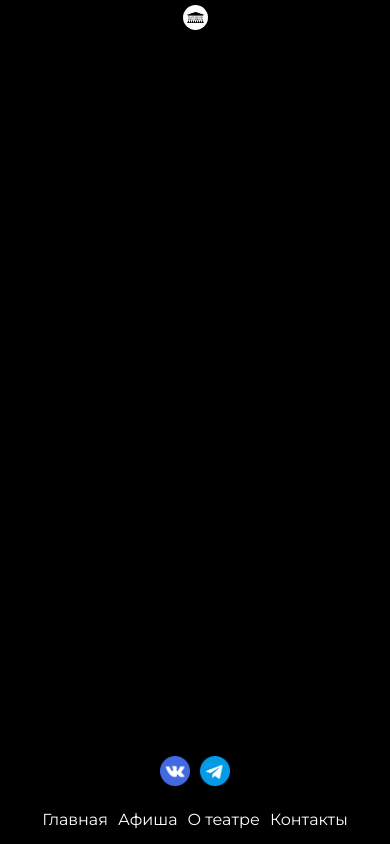
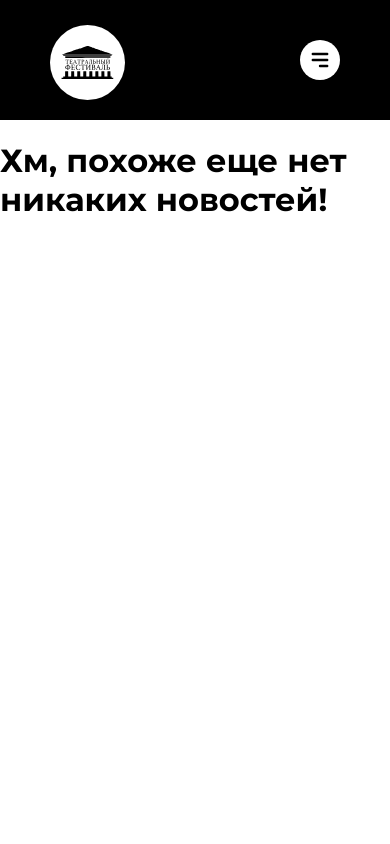
Before and after one commit to KUKU-Aeon/TheaterFest, a React (Create React App) app: page / in a window 390 px wide. Shown: the top 844 px of the page. Built offline with nearby package versions, Linux system fonts and the light colour scheme; no server answers; the database is empty.

Commit message:
uploaded v1.0

```diff
--- a/src/Header.js
+++ b/src/Header.js
@@ -1,13 +1,89 @@
 import React from 'react';
 import {Link} from "react-router-dom";
 import Logo from './logo.svg'
+import {useState} from "react";
+
+let header = document.querySelector('header');
+let prevScroll = window.pageYOffset;
+let scroll = window.pageYOffset;
+let hidden = false;
+
+let scrolledDown = 0;
+
+function onScroll()
+{
+        if (!header) {
+            return;
+        }
+
+        scroll = window.pageYOffset;
+
+        if ((header) && !hidden) {
+            header.classList.remove('hidden');
+        }
+        if ((scroll - prevScroll > 0) && !hidden)
+        {
+            header.classList.add('hidden');
+            hidden = true;
+            prevScroll = scroll;
+            scrolledDown = 0;
+        } else {
+            if (hidden && (scroll - prevScroll < 0))
+                scrolledDown += scroll - prevScroll;
+            else
+                scrolledDown = 0;
+            console.log((scrolledDown < -50) && hidden)
+            if ((scrolledDown < -50) && hidden) {
+                console.log('remove-2')
+                header.classList.remove('hidden');
+                hidden = false;
+                prevScroll = scroll
+            }
+        }
+
+        if (hidden && window.pageYOffset === 0) {
+            header.classList.remove('hidden');
+            hidden = false;
+            prevScroll = scroll
+        }
+
+        prevScroll = scroll
+}
+
+const overflowHTML = (rule) => {
+  if (rule)
+      document.getElementsByTagName('html')[0].style.overflow ="hidden";
+  else
+      document.getElementsByTagName('html')[0].style.overflow ="";
+}
+
 
 function Header() {
+    const [isNavExpanded, setIsNavExpanded] = useState(false)
+    window.addEventListener('scroll', onScroll);
     return (
         <header>
-            <img src={Logo} alt=""/>
-            b
-            <nav>
+            <div> <img src={Logo} alt=""/> <button className="hamburger" onClick={() => {
+                setIsNavExpanded(!isNavExpanded);
+                overflowHTML(!isNavExpanded)
+            }}>
+                <svg
+                    xmlns="http://www.w3.org/2000/svg"
+                    className="h-5 w-5"
+                    viewBox="0 0 20 20"
+                    fill="black"
+                >
+                    <path
+                        fillRule="evenodd"
+                        d="M3 5a1 1 0 011-1h12a1 1 0 110 2H4a1 1 0 01-1-1zM3 10a1 1 0 011-1h12a1 1 0 110 2H4a1 1 0 01-1-1zM9 15a1 1 0 011-1h6a1 1 0 110 2h-6a1 1 0 01-1-1z"
+                        clipRule="evenodd"
+                    />
+                </svg>
+            </button></div>
+            <nav className={isNavExpanded ? "active" : ""} onClick={() => {
+                setIsNavExpanded(!isNavExpanded);
+                overflowHTML(!isNavExpanded)
+            }}>
                 <Link to="/">Главная</Link>
                 <Link to="/billboard">Афиша</Link>
                 <Link to="/about">О театре</Link>
--- a/src/index.css
+++ b/src/index.css
@@ -14,6 +14,10 @@ code {
 }
 
 
+.hidden {
+  transform: translateY(-150px);
+}
+
 @media (min-width: 430px)
 {
   #root
@@ -28,6 +32,7 @@ code {
   {
     flex: 1 0 auto;
     min-height: calc(100vh - 80px);
+    margin-top: 120px;
   }
 
   footer {
@@ -36,7 +41,6 @@ code {
     margin-top: 20px;
     width: 100%;
   }
-
 
   header, footer
   {
@@ -47,6 +51,13 @@ code {
     list-style: none;
     background-color: #000000;
     padding: 20px 0;
+  }
+
+  header
+  {
+    position: fixed;
+    width: 100%;
+    transition: transform 1s ease;
   }
 
   header nav a, footer nav a
@@ -76,6 +87,11 @@ code {
     margin-left: 25px;
     width: 75%;
   }
+
+  .hamburger
+  {
+    display: none;
+  }
 }
 
 @media (max-width:430px)
@@ -86,12 +102,14 @@ code {
     flex-direction: column;
     height: 100%;
     font-family: "Montserrat", sans-serif;
+    overflow: hidden;
   }
 
   main
   {
     flex: 1 0 auto;
     min-height: calc(100vh - 80px);
+    margin-top: 120px;
   }
 
   footer {
@@ -99,6 +117,7 @@ code {
     bottom: 0;
     margin-top: 20px;
     width: 100%;
+    border-top: 1px solid #a4b0be;
   }
 
   footer nav
@@ -111,14 +130,20 @@ code {
   {
     display: flex;
     flex-direction: column;
-    justify-content: space-around;
     align-items: center;
     list-style: none;
     background-color: #000000;
     padding: 5px 0;
   }
 
-  header nav a, footer nav a
+  header
+  {
+    position: fixed;
+    width: 100%;
+    transition: transform 1s ease;
+  }
+
+  footer nav a
   {
     margin: 0 5px;
     text-decoration: none;
@@ -127,30 +152,72 @@ code {
 
   header img{
     background-color: #FFFFFF;
-    width: 25px;
-    height: 25px;
+    width: 75px;
+    height: 75px;
     border-radius: 50%;
-    float: left;
+    margin: 20px 50px 0 50px;
+  }
+
+  .hamburger, .hamburger:active, .hamburger:focus {
+    border: 0;
+    height: 40px;
+    width: 40px;
+    padding: 0.5rem;
+    border-radius: 50%;
+    background-color: #FFFFFF;
+    cursor: pointer;
+    transition: background-color 0.2s ease-in-out;
+    float: right;
+    margin: 35px 50px;
+    outline: none !important;
+    border: none !important;
+    appearance: none !important;
+    z-index: 99999;
+  }
+
+  header div
+  {
+    width: 100%;
+    z-index: 9999;
   }
 
   header nav
   {
-    position: relative;
-    top: 0;
+    display: flex;
+    flex-direction: column;
+    justify-content: center;
+    position: fixed;
+    left: -105%;
+    width: 100%;
+    background-color: #000000;
     height: 100vh;
-    width: 100%;
-    color: #FFFFFF;
-    flex-direction: column;
-    clip-path: circle(100px at 90% -30%);
-    -webkit-clip-path: circle(100px at 90% -30%);
-    transition: all 1s ease-out;
+    transition: 1s ease-in-out;
+
   }
 
-  header nav.open
+  header nav.active
   {
-    clip-path: circle(1000px);
-    -webkit-clip-path: circle(1000px);
+    display: flex;
+    flex-direction: column;
+    justify-content: center;
+    position: fixed;
+    top: 0;
+    left: 0;
+    width: 100%;
+    height: 100vh;
+    z-index: 1;
+    transition: 1s ease-in-out;
   }
+
+  header nav a
+  {
+    margin: 15px 50px;
+    text-decoration: none;
+    color: #FFFFFF;
+    font-size: 20px;
+    font-weight: 500;
+  }
+
 
   footer nav img
   {
@@ -165,4 +232,6 @@ code {
     margin-left: 25px;
     width: 75%;
   }
+
+
 }
```
